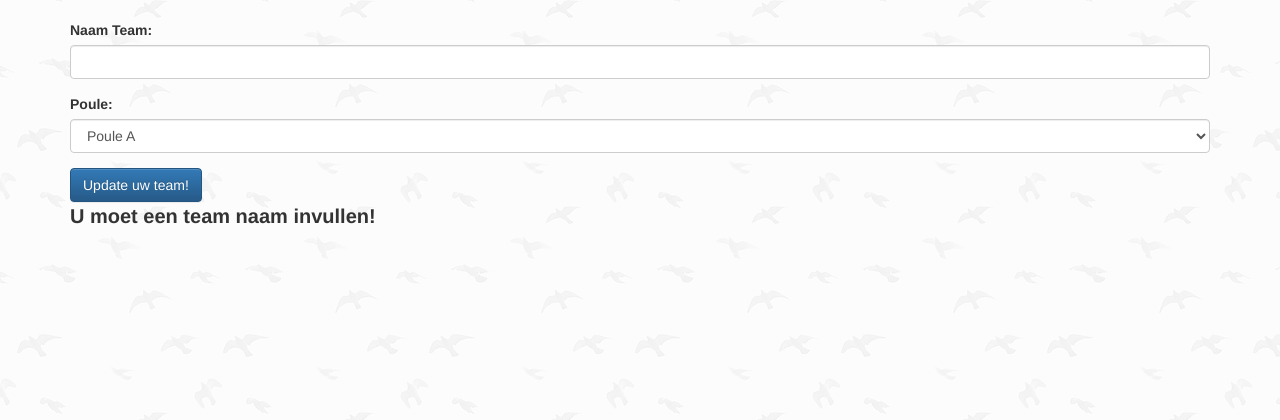
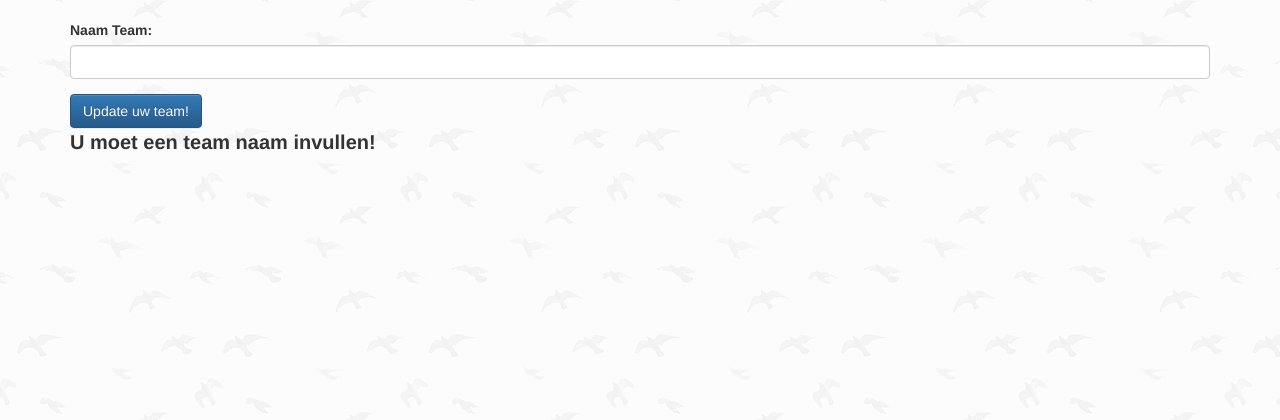
Before and after one commit to DionRo/fifaPhp, a PHP site: the page made by public/adjust_team.php in a window 1280 px wide. Shown: the part 165-585 px from the top of the page. Run offline with PHP 8.4, Linux system fonts and the light colour scheme; a user stored in the database is signed in; data comes from the database, SQL or seed files in the repository; data that the repository does not hold is empty.

Commit message:
Adjust Team Fix

```diff
--- a/app/adjust_team_manager.php
+++ b/app/adjust_team_manager.php
@@ -10,16 +10,13 @@ require ('../app/database.php');
 
 
 $teamName         = trim($_POST['nameTeam']);
-$pouleID          = trim($_POST['pouleID']);
 $id               = trim($_POST['id']);
 
 $ErrorMessage = "<strong>U moet een team naam invullen!</strong>";
 if (empty($_POST['nameTeam'])){header("Location: ../public/adjust_team.php?message=$ErrorMessage");die;}
-$ErrorMessage = "<strong>U moet een poule nummer invullen!</strong>";
-if (empty($_POST['pouleID'])){header("Location:  ../public/adjust_team.php?message=$ErrorMessage");die;}
 
 
-$sqlUpdate = "UPDATE  $table SET `poule_id` = $pouleID, `name` = '$teamName' WHERE `id` = $id ";
+$sqlUpdate = "UPDATE  $table SET `name` = '$teamName' WHERE `id` = $id ";
 $sqlUpdateObj = $db_conn->prepare($sqlUpdate);
 $sqlUpdateObj->execute();
 $ErrorMessage = "<strong>Update was succesvol!</strong>";
--- a/public/adjust_team.php
+++ b/public/adjust_team.php
@@ -40,23 +40,6 @@ $poules->execute();
 $poules = $poules->fetchAll(PDO::FETCH_ASSOC);
 
 ?>
-
-<div class="form-group">
-    <label for="pouleID">Poule:</label>
-    <select  class="form-control" name="pouleID">
-        <?php
-
-        foreach ($poules as $poule)
-        {
-            echo "<option value=".$poule['id'].">
-
-                            <p>".$poule['naam']."</p>
-                            </option>";
-
-        }
-        ?>
-    </select>
-</div>
 <?php
 echo "  <input type=\"submit\" value=\"Update uw team!\" class=\"btn btn-primary\" name=\"update\">
         ";
```
